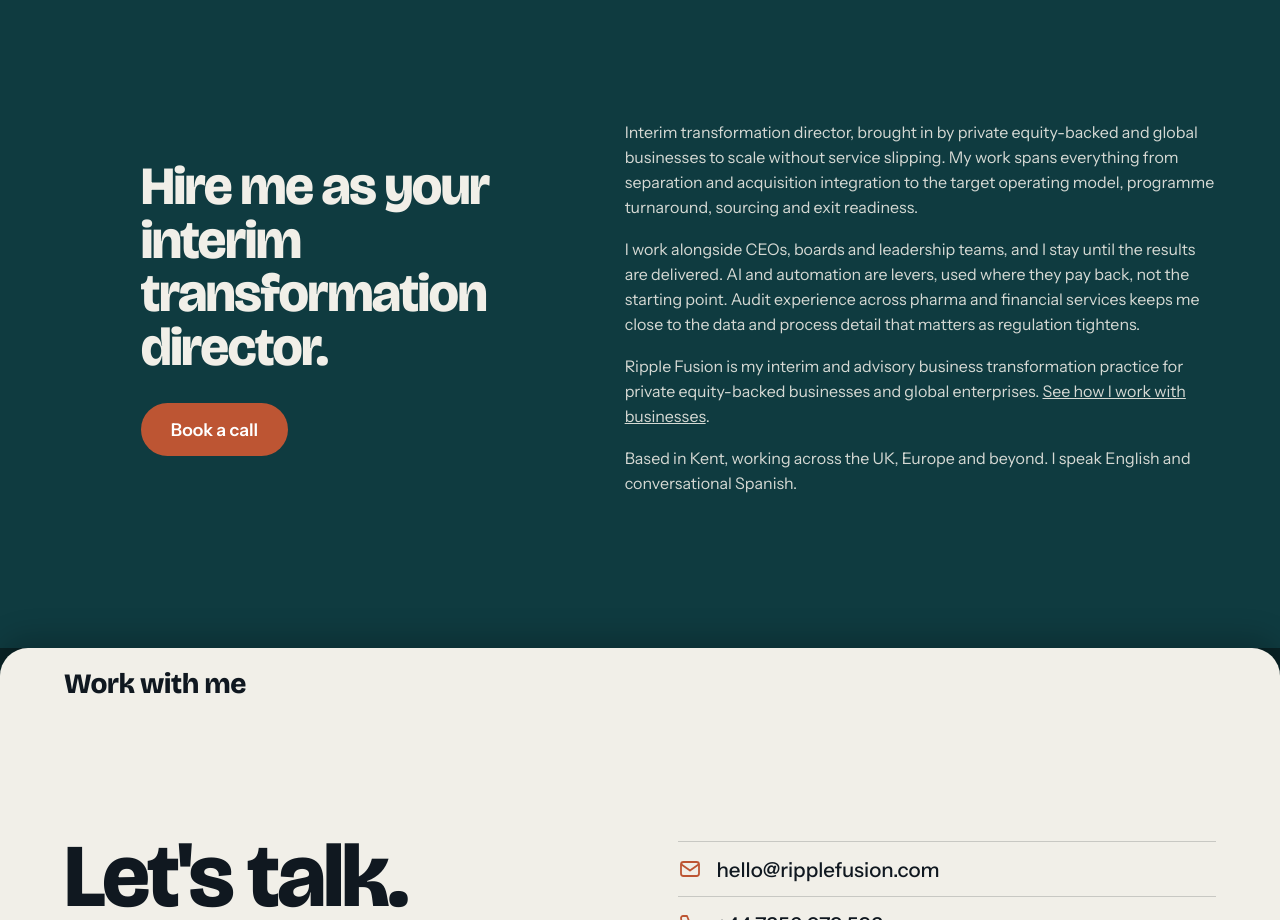
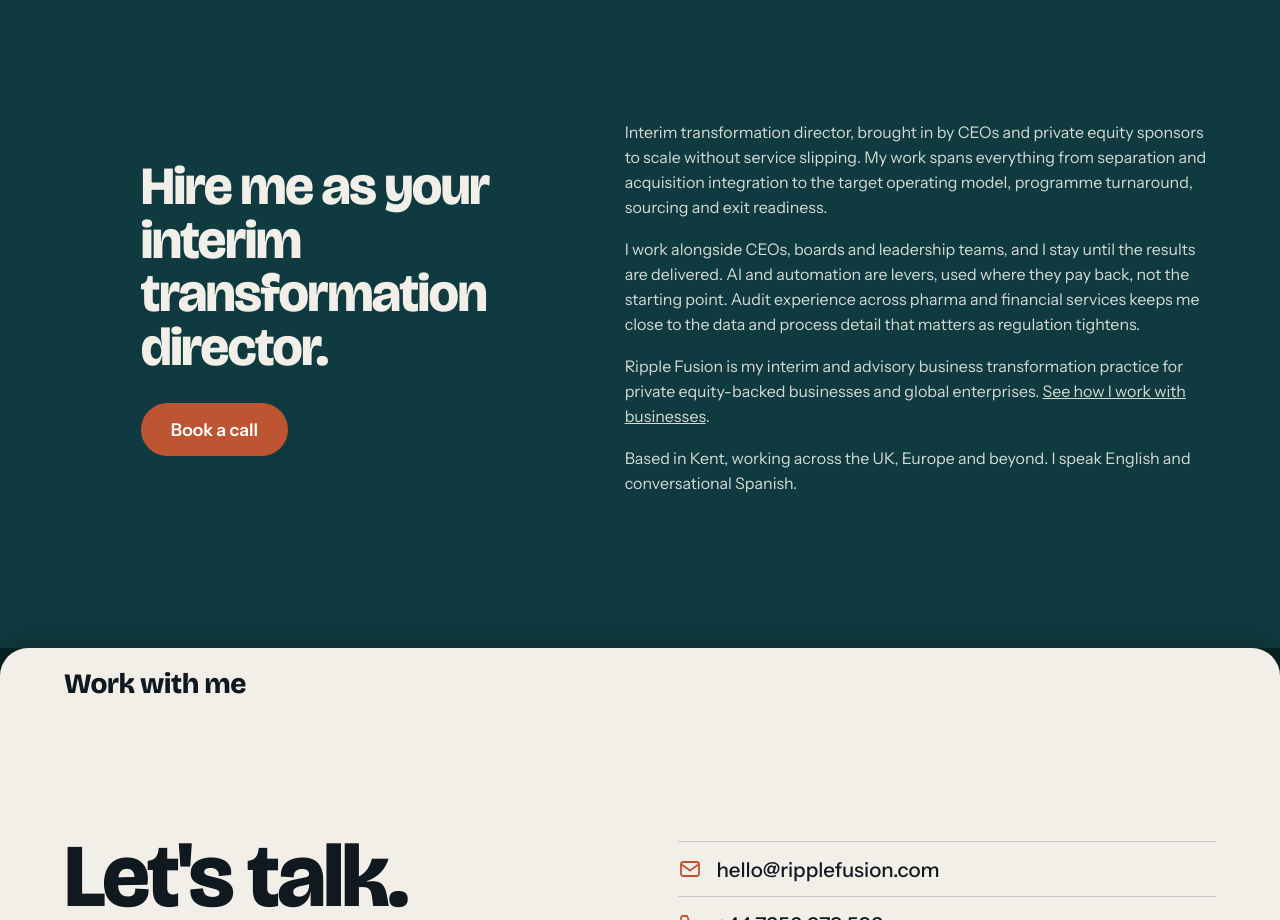
Before and after one commit to RippleFusion/RF-Website, a plain HTML site: page index.html in a window 1280 px wide. Shown: the part 880-1800 px from the top of the page. Drawn offline with nearby package versions, Linux system fonts and the light colour scheme.

Commit message:
Align About Me's "brought in by" line with hero and Ripple Fusion
Co-Authored-By: Claude Sonnet 5 <noreply@anthropic.com>
Claude-Session: https://claude.ai/code/session_01BN9pjmFQxh7k6ozZSjNx5M

```diff
--- a/index.html
+++ b/index.html
@@ -279,7 +279,7 @@
           <a class="btn rv" style="--d:1" href="https://calendly.com/ian-ianlloyd/30min" target="_blank" rel="noopener" aria-label="Book a call (opens Calendly in a new tab)">Book a call</a>
         </div>
         <div class="prose">
-          <p class="rv" style="--d:1">Interim transformation director, brought in by private equity-backed and global businesses to scale without service slipping. My work spans everything from separation and acquisition integration to the target operating model, programme turnaround, sourcing and exit readiness.</p>
+          <p class="rv" style="--d:1">Interim transformation director, brought in by CEOs and private equity sponsors to scale without service slipping. My work spans everything from separation and acquisition integration to the target operating model, programme turnaround, sourcing and exit readiness.</p>
           <p class="rv" style="--d:2">I work alongside CEOs, boards and leadership teams, and I stay until the results are delivered. AI and automation are levers, used where they pay back, not the starting point. Audit experience across pharma and financial services keeps me close to the data and process detail that matters as regulation tightens.</p>
           <p class="rv" style="--d:3">Ripple Fusion is my interim and advisory business transformation practice for private equity-backed businesses and global enterprises. <a href="https://ripplefusion.com" target="_blank" rel="noopener">See how I work with businesses</a>.</p>
           <p class="rv" style="--d:4">Based in Kent, working across the UK, Europe and beyond. I speak English and conversational Spanish.</p>
```
